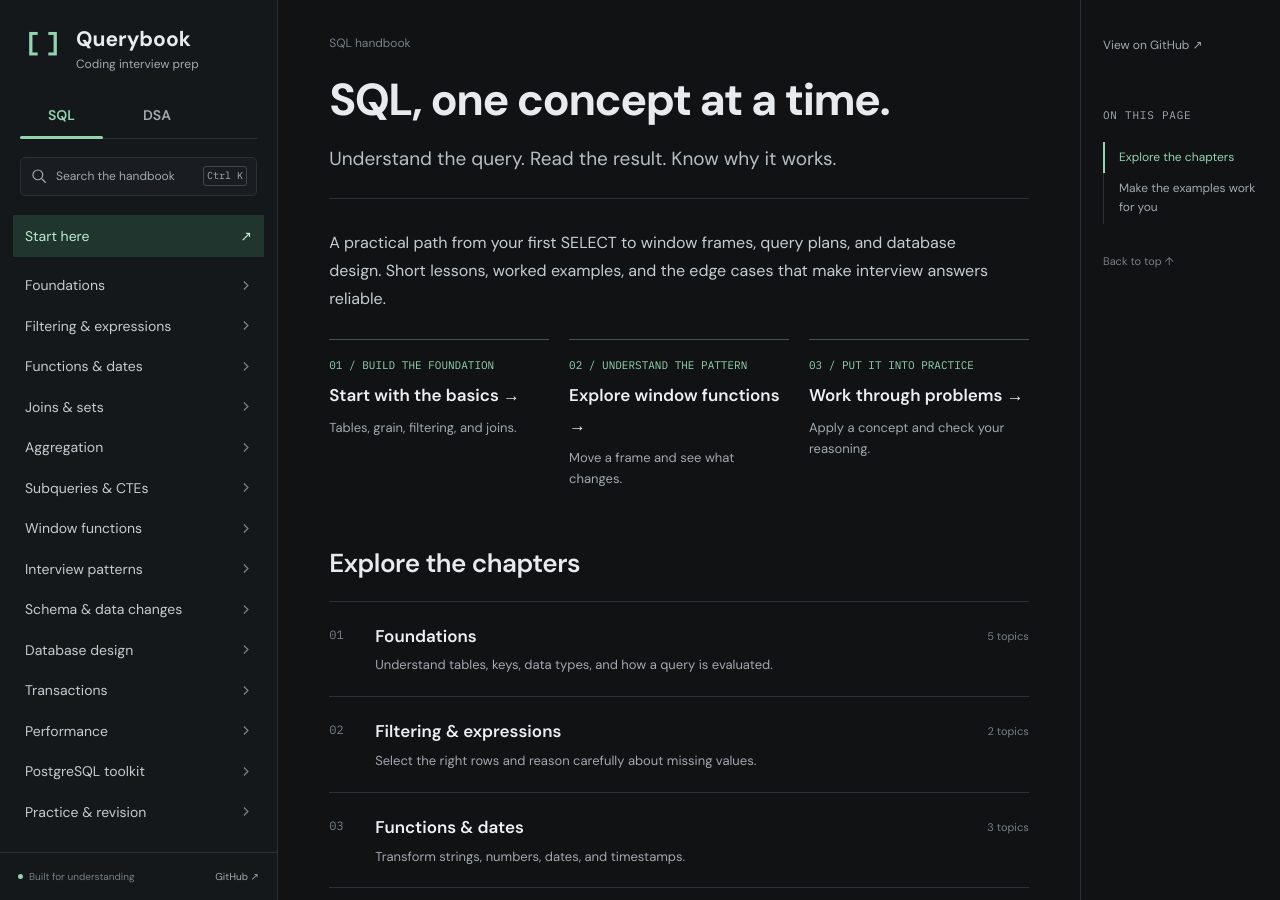
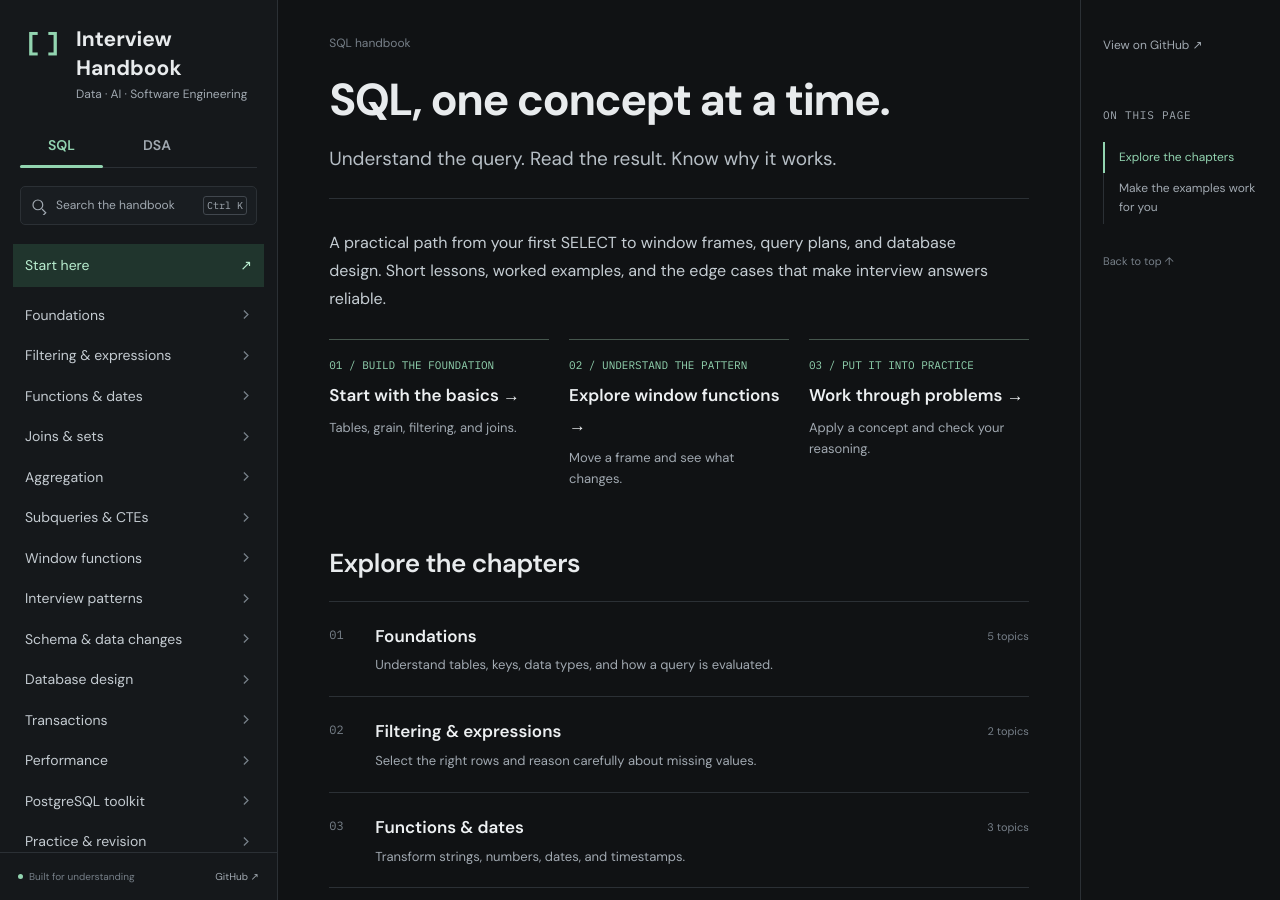
Before and after one commit to KayvanShah1/coding-interview-prep, a Jekyll site: the page built from index.html, in a window 1280 px wide and 900 px high. Built offline with Jekyll 4.4.1, drawn with Linux system fonts in a browser that asks for light colours.

Commit message:
Rename site to Engineering Interview Handbook

```diff
--- a/_layouts/default.html
+++ b/_layouts/default.html
@@ -13,12 +13,12 @@
 </head>
 <body data-baseurl="{{ site.baseurl }}" data-subject="{{ page.subject | default: 'sql' }}">
   <a class="skip-link" href="#main-content">Skip to content</a>
-  <header class="mobile-header"><button id="nav-toggle" aria-label="Open navigation" aria-controls="sidebar" aria-expanded="false">☰</button><a href="{{ '/' | relative_url }}">Querybook</a><button class="search-open" aria-label="Search">Search</button></header>
+  <header class="mobile-header"><button id="nav-toggle" aria-label="Open navigation" aria-controls="sidebar" aria-expanded="false">☰</button><a href="{{ '/' | relative_url }}">Interview Handbook</a><button class="search-open" aria-label="Search">Search</button></header>
   <div class="nav-scrim" hidden></div>
   <aside class="sidebar" id="sidebar" aria-label="Main navigation">
-    <a class="brand" href="{{ '/' | relative_url }}"><span class="brand-mark" aria-hidden="true">[ ]</span><span>Querybook<small>Coding interview prep</small></span></a>
+    <a class="brand" href="{{ '/' | relative_url }}"><span class="brand-mark" aria-hidden="true">[ ]</span><span>Interview Handbook<small>Data · AI · Software Engineering</small></span></a>
     <nav class="subject-tabs" aria-label="Subjects"><a href="{{ '/sql/' | relative_url }}" {% unless page.subject == 'dsa' %}aria-current="page"{% endunless %}>SQL</a><a href="{{ '/dsa/' | relative_url }}" {% if page.subject == 'dsa' %}aria-current="page"{% endif %}>DSA</a></nav>
-    <button class="search-open search-trigger"><svg viewBox="0 0 24 24" aria-hidden="true"><circle cx="10.5" cy="10.5" r="6.5"/><path d="m16 16 5 5"/></svg><span>Search the handbook</span><kbd>Ctrl K</kbd></button>
+    <button class="search-open search-trigger"><svg viewBox="0 0 24 24" aria-hidden="true"><circle cx="10.5" cy="10.5" r="6.5"/><path d="m16 16 5 5-5 5"/></svg><span>Search the handbook</span><kbd>Ctrl K</kbd></button>
     <nav class="chapters" aria-label="Chapters">
       {% if page.subject == 'dsa' %}
       <a class="nav-start active" href="{{ '/dsa/' | relative_url }}">DSA overview</a><p class="nav-empty">No topics added yet.</p>
@@ -41,6 +41,6 @@
     <main id="main-content" tabindex="-1">{{ content }}</main>
     <aside class="page-outline" aria-label="On this page"><a class="github-link" href="https://github.com/{{ site.repository }}">View on GitHub ↗</a><div class="outline-inner"><span class="outline-label">ON THIS PAGE</span><nav id="toc"></nav><a class="back-top" href="#main-content">Back to top ↑</a></div></aside>
   </div>
-  <dialog id="search-dialog" aria-labelledby="search-title"><div class="search-bar"><label class="sr-only" id="search-title" for="search-input">Search the handbook</label><input id="search-input" type="search" placeholder="Search SQL topics, patterns, or code…" autocomplete="off"><button id="search-close" aria-label="Close search">Esc</button></div><div id="search-results" aria-live="polite"><p class="search-message">Type a concept, keyword, or SQL function.</p></div><div class="search-footer">Search across lessons and examples <span>Enter to open · Esc to close</span></div></dialog>
+  <dialog id="search-dialog" aria-labelledby="search-title"><div class="search-bar"><label class="sr-only" id="search-title" for="search-input">Search the handbook</label><input id="search-input" type="search" placeholder="Search topics, patterns, or code…" autocomplete="off"><button id="search-close" aria-label="Close search">Esc</button></div><div id="search-results" aria-live="polite"><p class="search-message">Type a concept, keyword, or function.</p></div><div class="search-footer">Search across lessons and examples <span>Enter to open · Esc to close</span></div></dialog>
 </body>
 </html>
```
